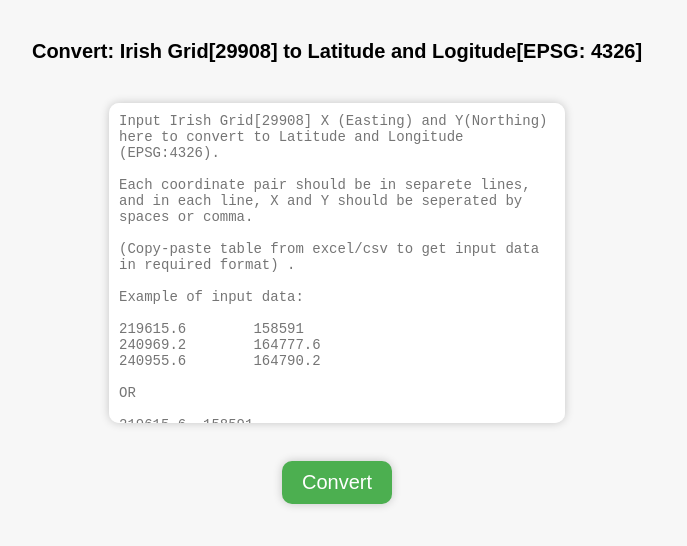
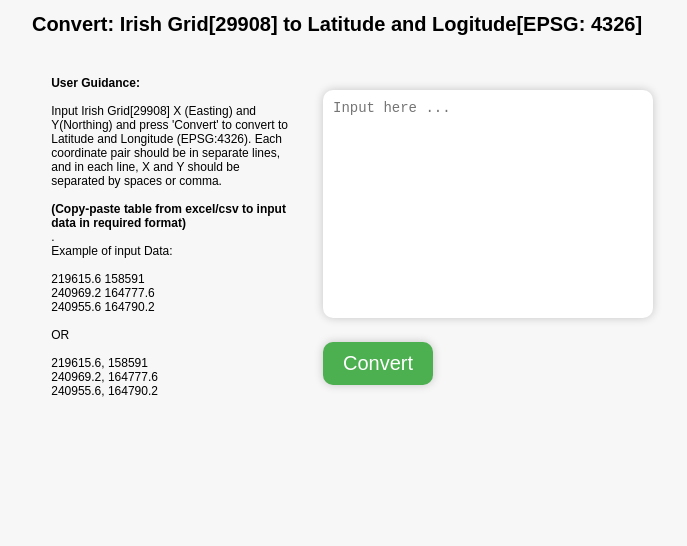
Before and after one commit to praveenpaikadan/IrishToLatLongConverter, a plain HTML site: page index.html in a window 1280 px wide. Shown: the whole page, without its empty margins (303-990 px from the left). Drawn offline with nearby package versions, Linux system fonts and the light colour scheme.

Commit message:
Update index.html
Spelling and styling changes

```diff
--- a/index.html
+++ b/index.html
@@ -36,7 +36,6 @@
         text-align: center;
 		font-family: Arial, Helvetica, sans-serif;
         font-size: 20px;
-        margin-top: 40px;
       }
 
       form {
@@ -51,7 +50,7 @@
         padding: 10px;
         font-size: 14px;
         border-radius: 10px;
-		height: 300px;
+
         border: none;
         box-shadow: 0px 0px 10px rgba(0, 0, 0, 0.2);
         resize: none;
@@ -98,33 +97,50 @@
       tr:nth-child(even) {
         background-color: #f2f2f2;
       }
+
+	  .text{
+		font-size: 12px;
+		margin:20;
+		width: 80%;
+		margin: auto;
+	  }
+
     </style>
   </head>
   <body>
     <h1>Convert: Irish Grid[29908] to Latitude and Logitude[EPSG: 4326]</h1>
-	<p>
-    <form>
-      <textarea id="input" placeholder="Input Irish Grid[29908] X (Easting) and Y(Northing) here to convert to Latitude and Longitude (EPSG:4326).
 
-Each coordinate pair should be in separete lines, and in each line, X and Y should be seperated by spaces or comma.
+    <form style="display: flex; flex-direction: row;">
 
-(Copy-paste table from excel/csv to get input data in required format) .
+		<div>
+			<p class="text">
+				<b>User Guidance: </b> <br/><br/>
+			</p>
+			<p class="text">
+				Input Irish Grid[29908] X (Easting) and Y(Northing) and press 'Convert' to convert to Latitude and Longitude (EPSG:4326). Each coordinate pair should be in separate lines, and in each line, X and Y should be separated by spaces or comma. <br/><br/><b>(Copy-paste table from excel/csv to input data in required format) </b><br/>.
+			</p>
+			<p class="text">
+				Example of input Data: <br/><br/>
 
-Example of input data:
+				219615.6	158591 		<br/>
+				240969.2	164777.6	<br/>
+				240955.6	164790.2	<br/>
+										<br/>
+				OR 						<br/><br/>
 
-219615.6	158591
-240969.2	164777.6
-240955.6	164790.2
+				219615.6, 158591		<br/>
+				240969.2, 164777.6		<br/>
+				240955.6, 164790.2		<br/>
+			</p>
+		</div>
 
-OR
+		<div>
+		  <textarea id="input" placeholder="Input here ..." rows="13" cols="35"></textarea>
+		  <br>
+		  <button type="button" id="submit">Convert</button>
+		 </div>
 
-219615.6, 158591
-240969.2, 164777.6
-240955.6, 164790.2" rows="10" cols="50"></textarea>
-      <br>
-      <button type="button" id="submit">Convert</button>
     </form>
-    <br>
     <div id="table"></div>
     <script>
       $(document).ready(function() {
```
